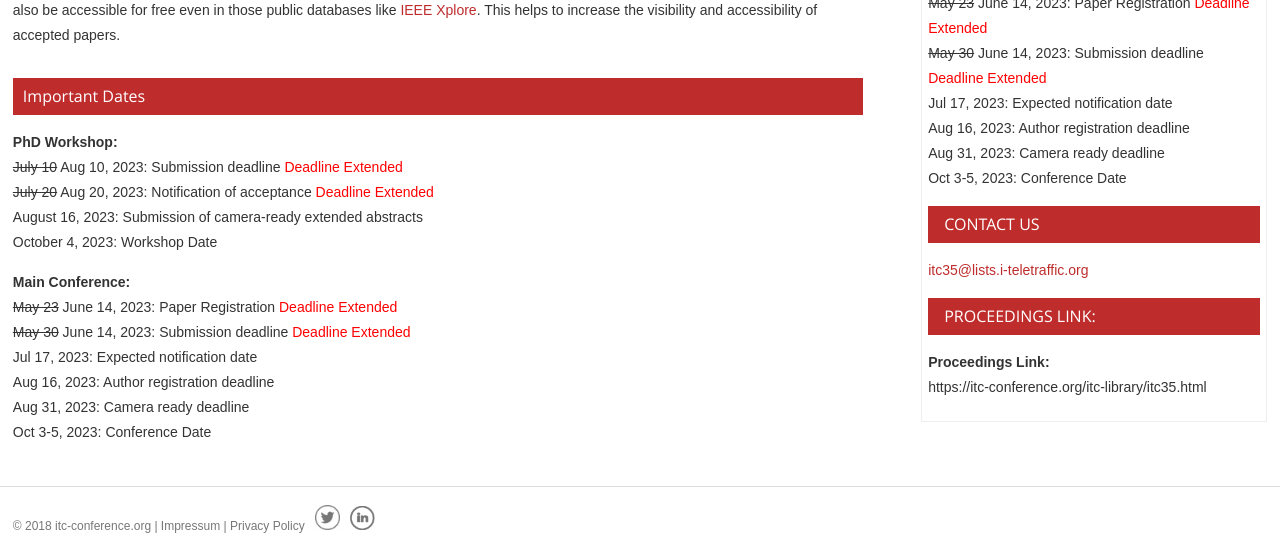
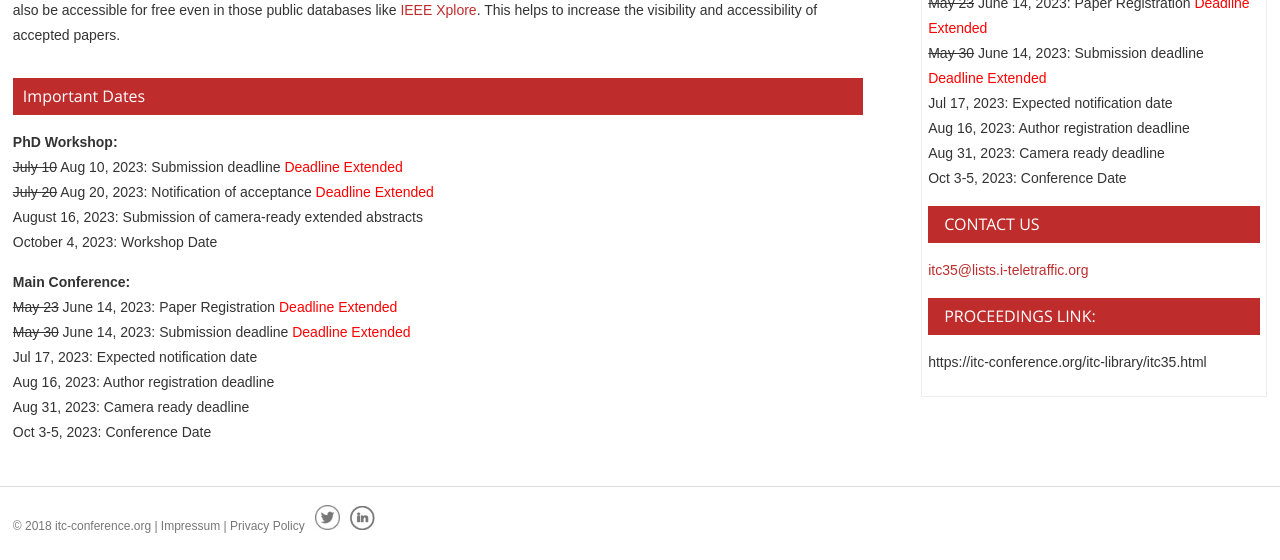
Before and after one commit to ohohlfeld/itc35, a Jekyll site: the page built from index.md, in a window 1280 px wide. Shown: the part 894-1454 px from the top of the page. Built offline with Jekyll 4.4.1, drawn with Linux system fonts in a browser that asks for light colours.

Commit message:
Update proceedings.md

```diff
--- a/_includes/proceedings.md
+++ b/_includes/proceedings.md
@@ -1,2 +1 @@
-<strong>Proceedings Link:</strong><br/>
 https://itc-conference.org/itc-library/itc35.html
```
